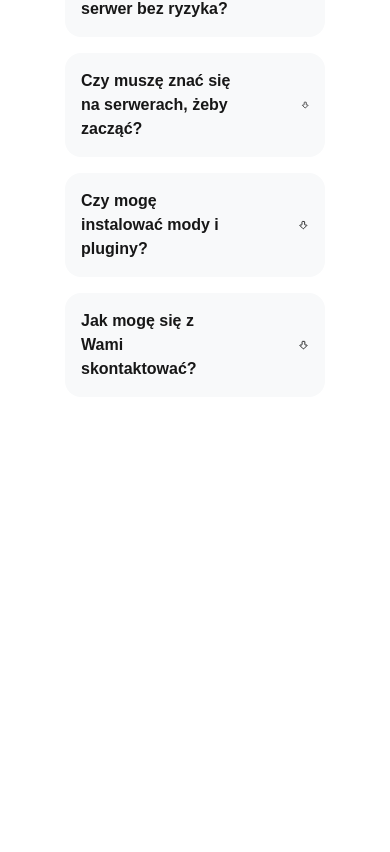
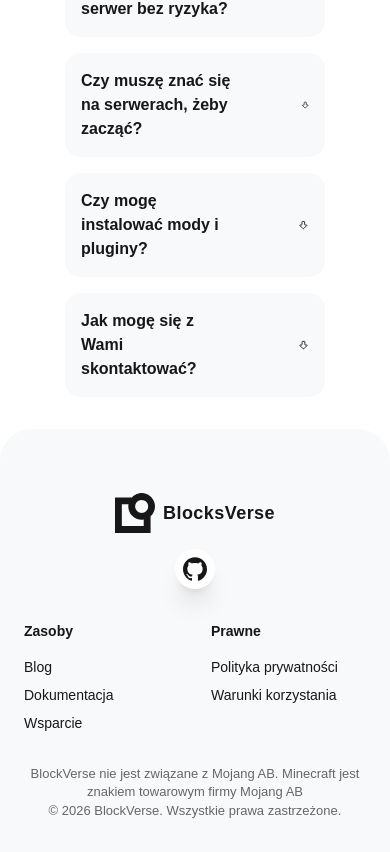
Before and after one commit to alvvik/hosting-page, a Next.js app: page / in a window 390 px wide. Shown: the part 4706-5558 px from the top of the page. Before the commit the page ends 5103 px from the top, so only its background shows below. Built offline with nearby package versions, Linux system fonts and the light colour scheme.

Commit message:
feat: added footer

```diff
--- a/src/app/components/Footer/Footer.tsx
+++ b/src/app/components/Footer/Footer.tsx
@@ -0,0 +1,102 @@
+import Logo from "@/public/logo.svg";
+import Link from "next/link";
+interface LinksProps {
+  label: string;
+  href: string;
+  icon?: React.ReactNode;
+}
+const links: LinksProps[] = [
+  {
+    label: "Github",
+    href: "https://github.com/alvvik/",
+    icon: (
+      <svg
+        role="img"
+        viewBox="0 0 24 24"
+        xmlns="http://www.w3.org/2000/svg"
+        height="24"
+        fill="currentColor"
+      >
+        <path d="M12 .297c-6.63 0-12 5.373-12 12 0 5.303 3.438 9.8 8.205 11.385.6.113.82-.258.82-.577 0-.285-.01-1.04-.015-2.04-3.338.724-4.042-1.61-4.042-1.61C4.422 18.07 3.633 17.7 3.633 17.7c-1.087-.744.084-.729.084-.729 1.205.084 1.838 1.236 1.838 1.236 1.07 1.835 2.809 1.305 3.495.998.108-.776.417-1.305.76-1.605-2.665-.3-5.466-1.332-5.466-5.93 0-1.31.465-2.38 1.235-3.22-.135-.303-.54-1.523.105-3.176 0 0 1.005-.322 3.3 1.23.96-.267 1.98-.399 3-.405 1.02.006 2.04.138 3 .405 2.28-1.552 3.285-1.23 3.285-1.23.645 1.653.24 2.873.12 3.176.765.84 1.23 1.91 1.23 3.22 0 4.61-2.805 5.625-5.475 5.92.42.36.81 1.096.81 2.22 0 1.606-.015 2.896-.015 3.286 0 .315.21.69.825.57C20.565 22.092 24 17.592 24 12.297c0-6.627-5.373-12-12-12" />
+      </svg>
+    ),
+  },
+];
+export default function Footer() {
+  return (
+    <footer className="bg-surface rounded-t-4xl mt-8 px-6 py-8 text-sm md:px-10">
+      <div className="mx-auto flex max-w-7xl flex-col  gap-4 md:flex-row md:items-center md:justify-between justify-center items-center pt-8">
+        <Link
+          href="/"
+          className="flex items-center gap-2 text-lg font-bold tracking-wide "
+        >
+          <Logo width={40} height={40} />
+          BlocksVerse
+        </Link>
+
+        <div className="flex flex-col gap-2 md:items-end">
+          {links.map((link, index) => (
+            <a
+              key={index}
+              className="transition flex items-center gap-2 shadow-xl bg-background p-2 rounded-full"
+              href={link.href}
+              target="_blank"
+              rel="noopener noreferrer"
+            >
+              {link.icon ? link.icon : link.label}
+            </a>
+          ))}
+        </div>
+      </div>
+      <div className="lg:grid lg:grid-cols-2">
+        <div className="grid grid-cols-2  gap-8 mt-8">
+          <div>
+            <p className="font-semibold mb-4">Zasoby</p>
+            <ul className="space-y-2">
+              <li>
+                <a href="#" className="hover:text-primary transition">
+                  Blog
+                </a>
+              </li>
+              <li>
+                <a href="#" className="hover:text-primary transition">
+                  Dokumentacja
+                </a>
+              </li>
+              <li>
+                <a href="#" className="hover:text-primary transition">
+                  Wsparcie
+                </a>
+              </li>
+            </ul>
+          </div>
+          <div>
+            <p className="font-semibold mb-4">Prawne</p>
+            <ul className="space-y-2">
+              <li>
+                <a href="#" className="hover:text-primary transition">
+                  Polityka prywatności
+                </a>
+              </li>
+              <li>
+                <a href="#" className="hover:text-primary transition">
+                  Warunki korzystania
+                </a>
+              </li>
+            </ul>
+          </div>
+        </div>
+        <div className="mt-8 text-center lg:text-left  text-fluid-subtle text-text-muted">
+          <p>
+            BlockVerse nie jest związane z Mojang AB. Minecraft jest znakiem
+            towarowym firmy Mojang AB
+          </p>
+        </div>
+      </div>
+      <p className=" text-center text-fluid-subtle text-text-muted">
+        &copy; {new Date().getFullYear()} BlockVerse. Wszystkie prawa
+        zastrzeżone.
+      </p>
+    </footer>
+  );
+}
--- a/src/app/layout.tsx
+++ b/src/app/layout.tsx
@@ -2,6 +2,7 @@ import type { Metadata } from "next";
 import { Geist, Geist_Mono } from "next/font/google";
 import "./globals.css";
 import Header from "./components/Header/Header";
+import Footer from "./components/Footer/Footer";
 
 const geistSans = Geist({
   variable: "--font-geist-sans",
@@ -33,6 +34,8 @@ export default function RootLayout({
           <Header />
         </div>
         {children}
+
+        <Footer />
       </body>
     </html>
   );
```
